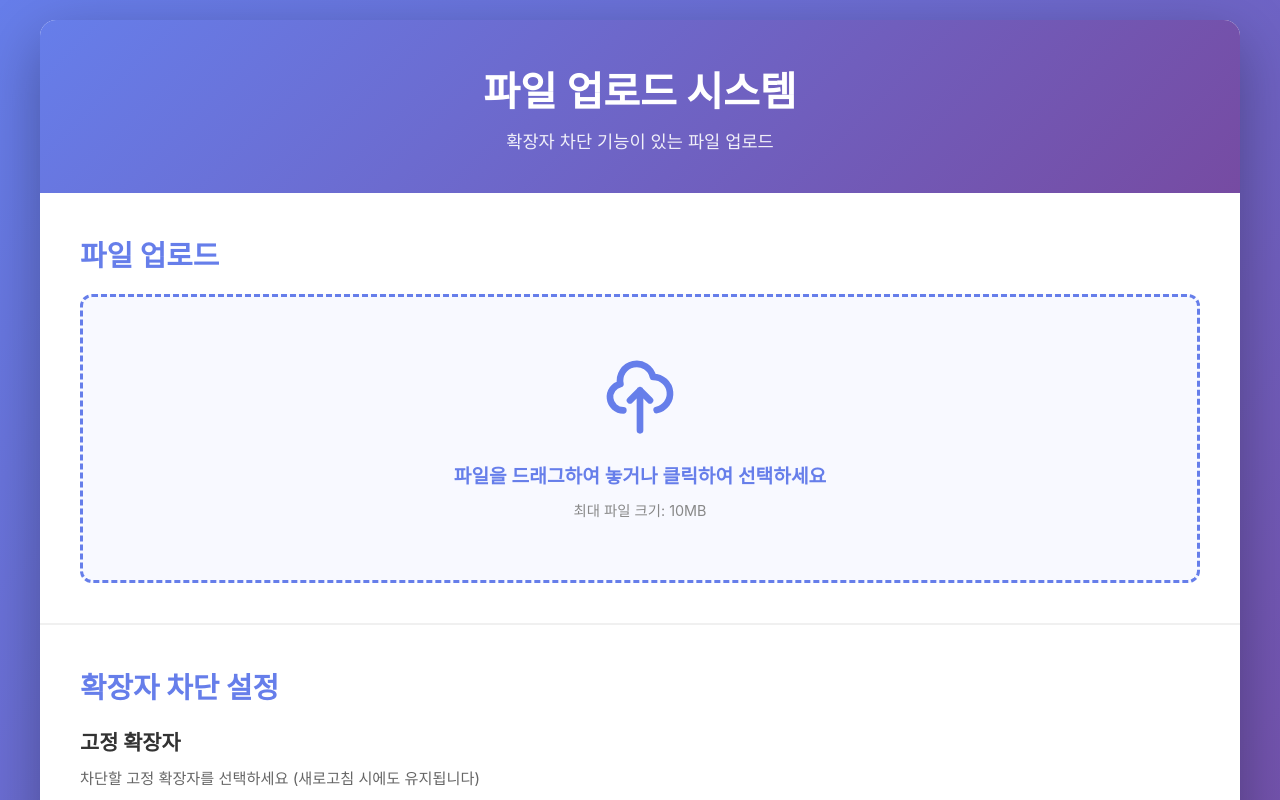
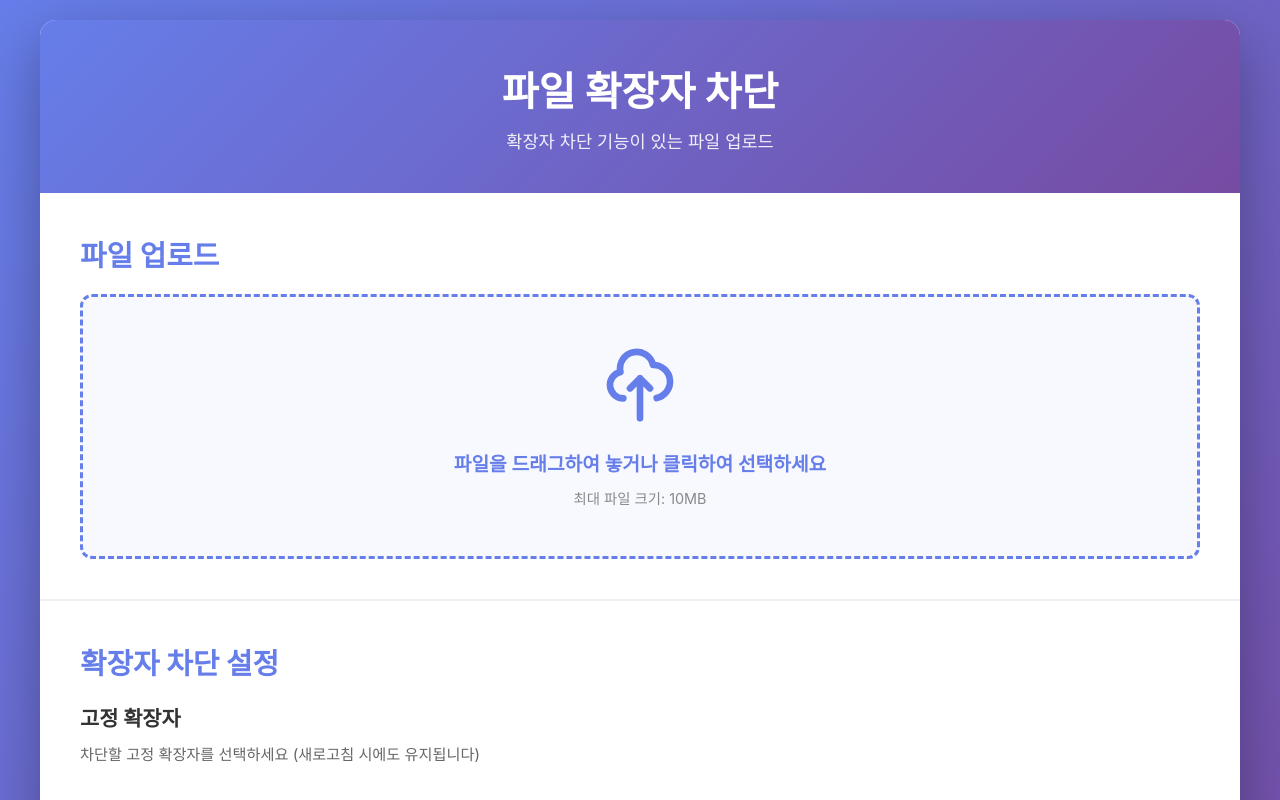
Before and after one commit to zpdl768/flow-assignment, a website: page public/index.html in a window 1280 px wide. Shown: the top 800 px of the page. Drawn offline with Linux system fonts and the light colour scheme; no server answers.

Commit message:
design: 제목 및 업로드 박스 UI 개선
- 헤더 제목을 '파일 확장자 차단'으로 변경
- 업로드 박스 높이 20% 축소 (padding: 60px → 48px)

```diff
--- a/public/index.html
+++ b/public/index.html
@@ -9,7 +9,7 @@
 <body>
     <div class="container">
         <header>
-            <h1>파일 업로드 시스템</h1>
+            <h1>파일 확장자 차단</h1>
             <p class="subtitle">확장자 차단 기능이 있는 파일 업로드</p>
         </header>
 
--- a/public/style.css
+++ b/public/style.css
@@ -58,7 +58,7 @@ section h2 {
 .drop-zone {
     border: 3px dashed #667eea;
     border-radius: 12px;
-    padding: 60px 40px;
+    padding: 48px 40px;
     text-align: center;
     cursor: pointer;
     transition: all 0.3s ease;
```
